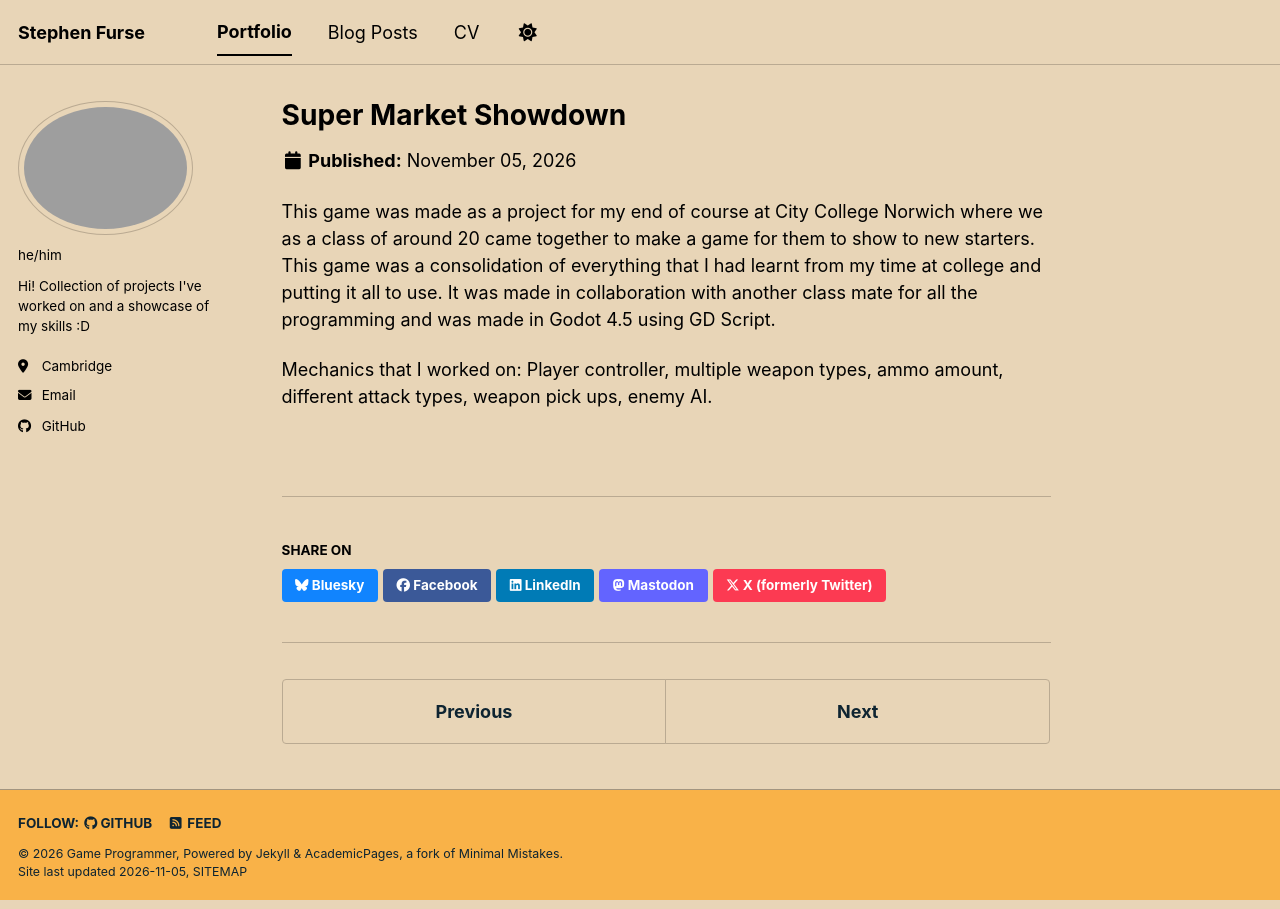
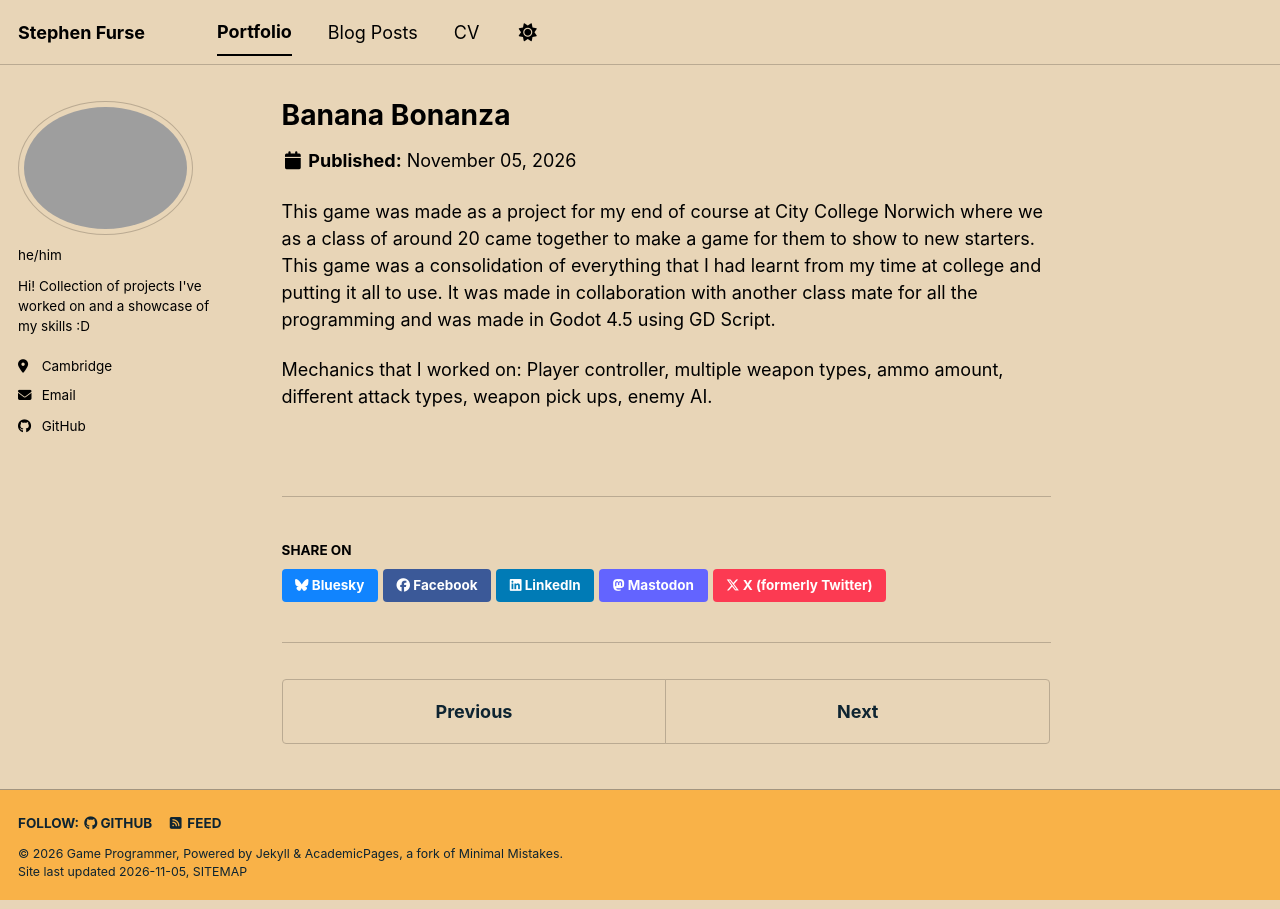
Before and after one commit to Stephen-Furse/Stephen-Furse.github.io, a Jekyll site: the page built from _portfolio/portfolio-4.md, in a window 1280 px wide. Built offline with Jekyll 4.4.1, drawn with Linux system fonts in a browser that asks for light colours; a script bundle is joined from its source files by our own code; a style sheet for code colours, icons or effects is not loaded.

Commit message:
changing portofolio 4

```diff
--- a/_portfolio/portfolio-4.md
+++ b/_portfolio/portfolio-4.md
@@ -1,6 +1,6 @@
 ---
-title: "Super Market Showdown"
-excerpt: "Wave based fighting game with silly aspects<br/><img src='/images/500x300.png'>"
+title: "Banana Bonanza"
+excerpt: "Monkey Gambling game<br/><img src='/images/500x300.png'>"
 collection: portfolio
 ---
 
```
